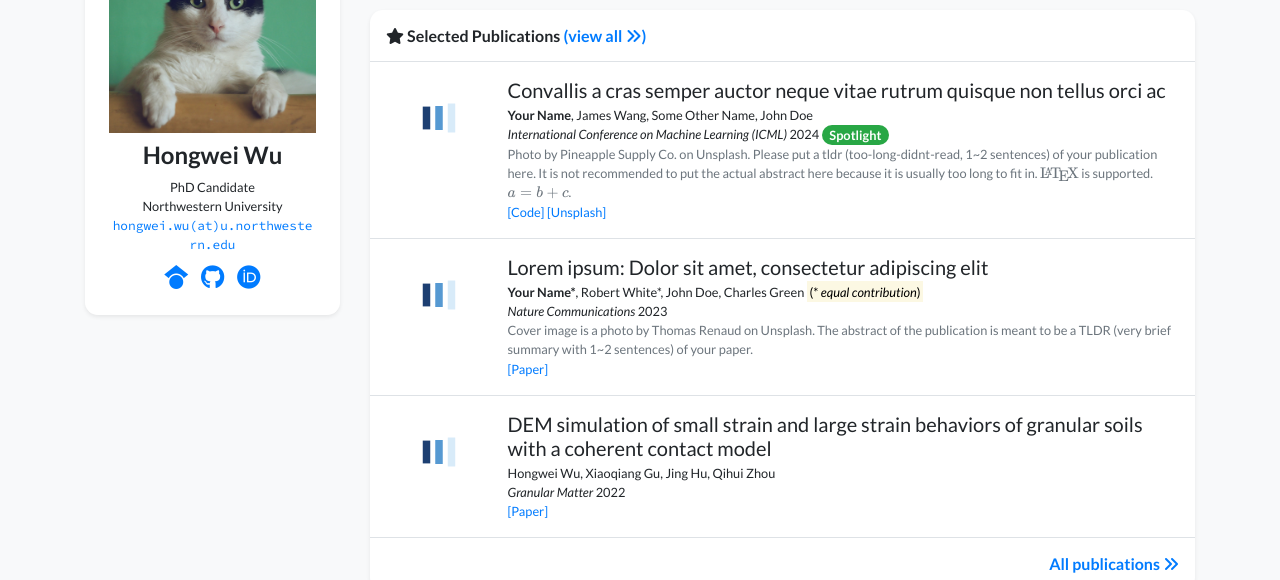
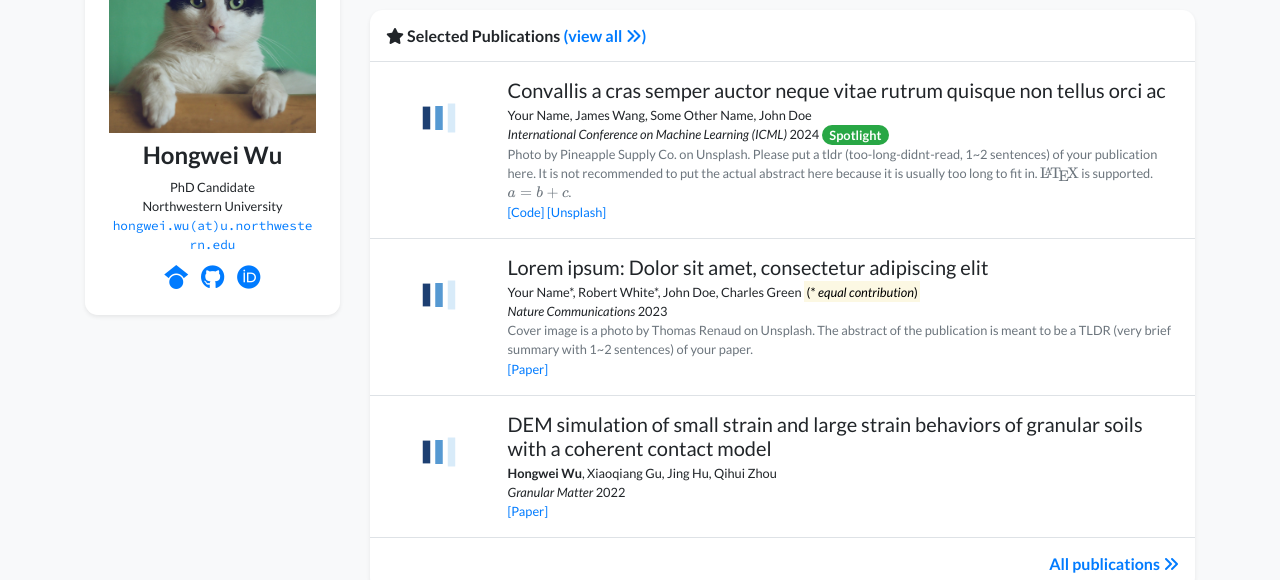
Before and after one commit to hw-wu/hw-wu.github.io, a Jekyll site: the page built from index.html, in a window 1280 px wide and 900 px high, scrolled down 821 px. Shown: the part 178-758 px from the top of the window. Built offline with Jekyll 4.4.1, drawn with Linux system fonts in a browser that asks for light colours; nearby versions of some CDN libraries; a style sheet for code colours, icons or effects is not loaded; part of the change alters nothing that is shown.

```diff
--- a/_data/authors.yml
+++ b/_data/authors.yml
@@ -1,4 +1,4 @@
-"Your Name":
+"Hongwei Wu":
   bold: true
 
 "Robert White":
```
